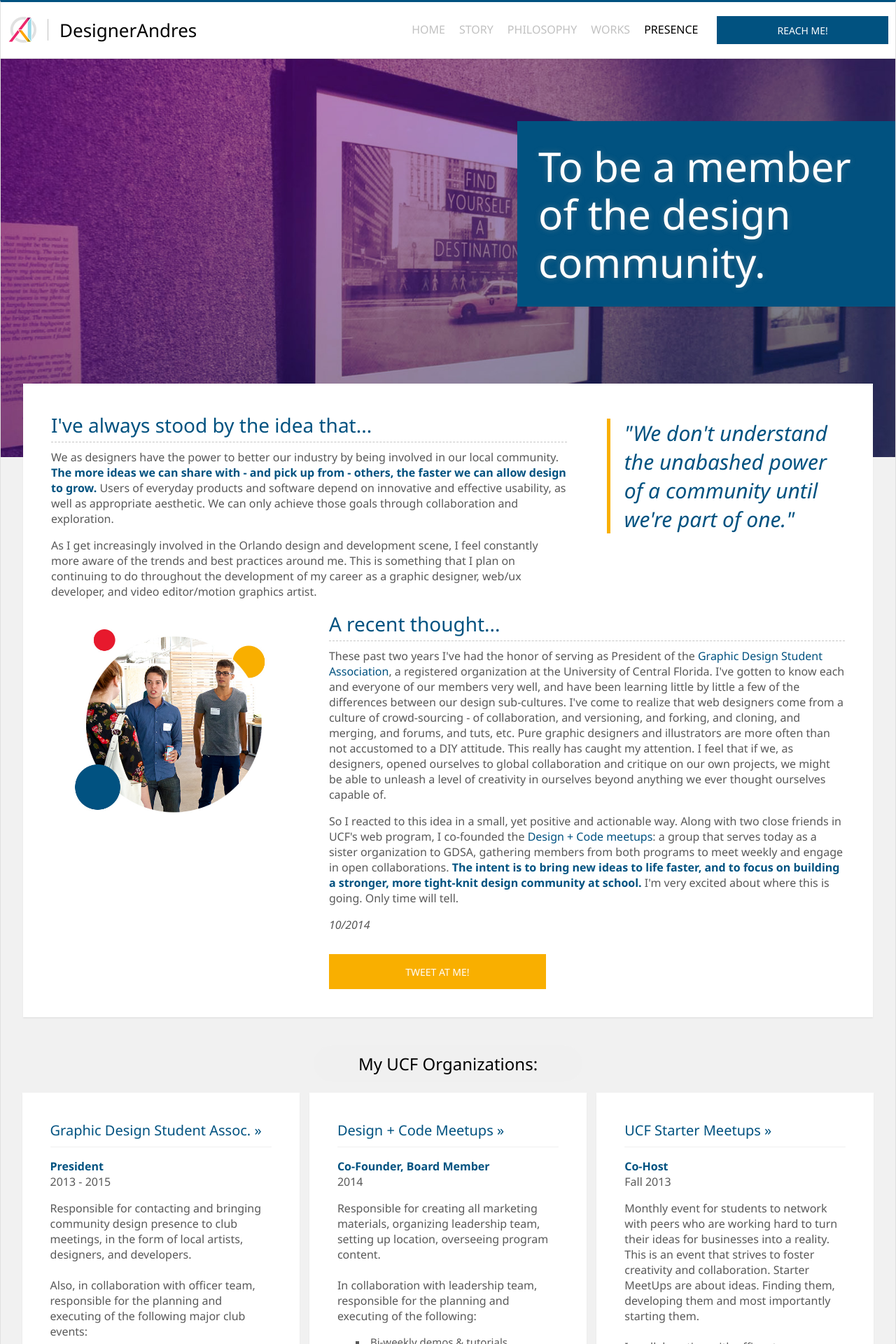
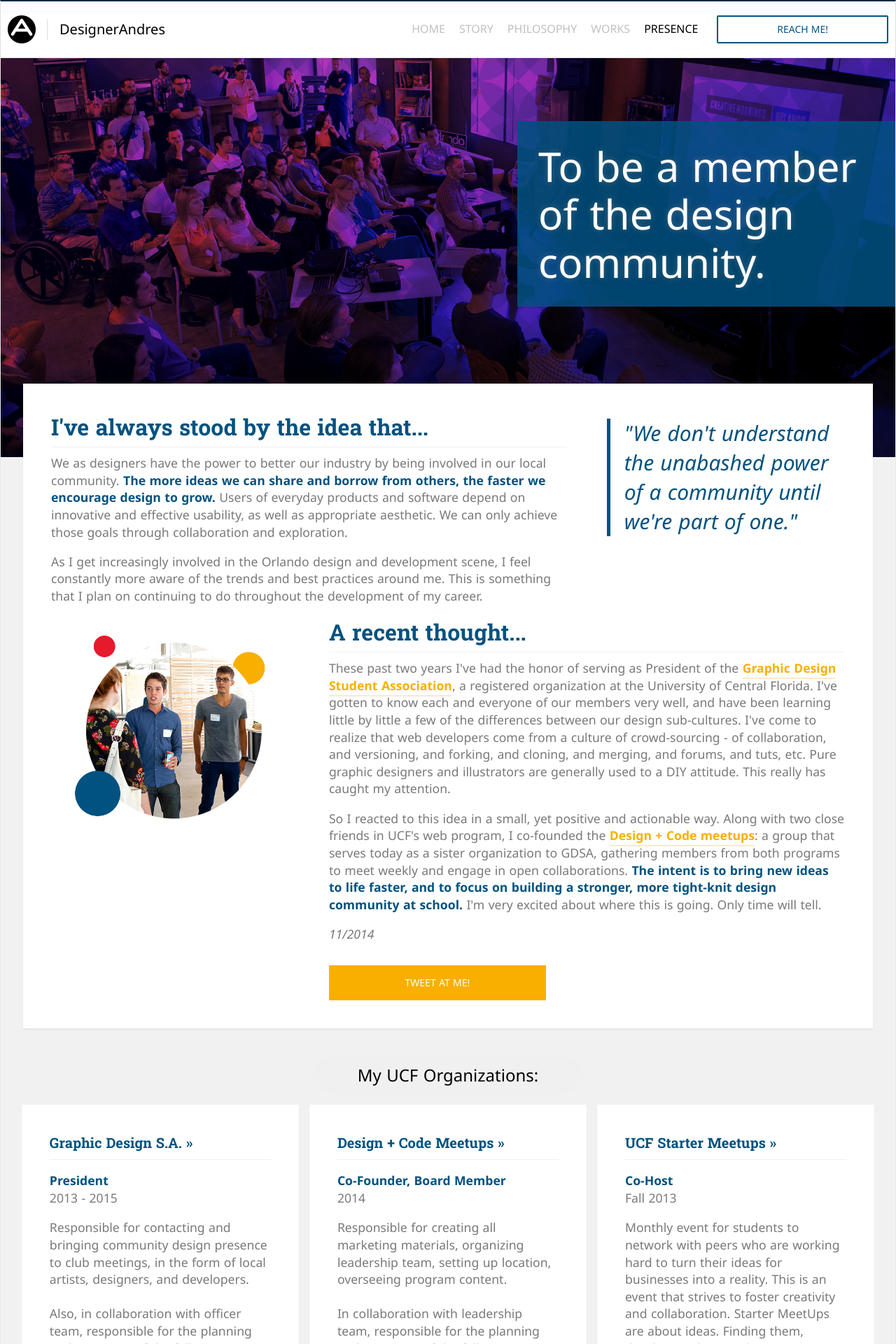
Before and after one commit to designerandres/DesignerAndres-v2, a PHP site: page /presence.php in a window 1280 px wide. Shown: the top 1920 px of the page at 70% size. Run offline with PHP 8.4, Linux system fonts and the light colour scheme; some libraries are stand-ins or nearby versions.

Commit message:
Typography, Images, Logo Update
Changed title font-sizes to percentages, updated the banner image
graphics, changed the look of blue (secondary) buttons, and updated
logo with an interim look.

```diff
--- a/css/careers.css
+++ b/css/careers.css
@@ -1,10 +1,13 @@
 @charset "utf-8";
 /**************************************************************  CONFIGURATION  **************************************************************/
+@import url(http://fonts.googleapis.com/css?family=Roboto+Slab:700);
 * {
 	-webkit-box-sizing: border-box;
 	-moz-box-sizing: border-box;
 	box-sizing: border-box;
 	font-family: "Segoe UI", Frutiger, "Frutiger Linotype", "Dejavu Sans", "Helvetica Neue", Arial, sans-serif;
+    line-height: 1.4;
+    word-spacing: 0.04545em;
 	-webkit-font-smoothing: antialiased;
 	outline:0;
 }
@@ -30,8 +33,8 @@
 	background-color:#f1f1f1;
 }
 p, li{
-	color:#595959;
-	font-size:16px;
+	color:#797979;
+	font-size:110%;
 }
 a img{
 	border:0;
@@ -39,6 +42,12 @@
 a{
 	text-decoration:none;
 	color:#015280;
+}
+p a{
+    color:#f9af00;
+    font-weight:bold;
+    padding-bottom: 2px;
+    border-bottom: 0.13em solid #f9ebca;
 }
 b{
 	color:#015280;
@@ -50,8 +59,8 @@
 }
 .universalContainer{
 	max-width:1600px;
-	border-left:solid 1px #E0E0E0;
-	border-right:solid 1px #E0E0E0;
+	border-left:solid 1px #e8e8e8;
+	border-right:solid 1px #e8e8e8;
 	margin:0 auto;
 	height:100%;
 	overflow:auto;
@@ -181,20 +190,19 @@
 	margin:0px;
 	font-weight:normal;
 	color:black;
-	font-size: 26px;
+	font-size: 20px;
 	line-height: 40px;
 }
 header.careersPageHeader{
 	position:fixed;
 	z-index:1000000 !important;
-	border-top:3px #015280 solid;
+	border-top:2px #04293F solid;
     top:0;
     width: 100%;
     z-index: 100;
 	border-left:solid 1px #E0E0E0;
 	border-right:solid 1px #E0E0E0;
-	background-color:white;
-	border-bottom:solid 1px #e0e0e0;
+	background-color:rgba(255,255,255,.98);
 	min-height:60px;
 	padding:20px 0 20px 0;
 	-webkit-box-shadow: 0px 2px 2px 0px rgba(0,0,0,0.05);
@@ -264,12 +272,19 @@
 	background-color:#004f9f;
 }
 button.headerButton{
-	background-color:#015280;;
+	background-color:#fff;
 	height:40px;
-	border-radius:0;
+	border-radius:2px;
+    border:2px solid #015280;
+    color:#015280;
+    font-weight:500;
 	display:inline-block;
 	width:29%;
 	margin-left: 2%;
+}
+button.headerButton:hover{
+    border:2px solid #015280;
+    color:white;
 }
 button.resumeButton{
 	margin: 20px 0;
@@ -410,19 +425,19 @@
 	float:left;
 }
 .headerQuote.blue{
-	background-color:#015280;
+	background-color:rgba(1,82,128,.85);
 }
 .headerQuote.yellow{
-	background-color:#f9af00;
+	background-color:rgba(249,175,0,.85);
 }
 .headerQuote.green{
-	background-color:#0AC29D;
+	background-color:rgba(10,194,157,.85);
 }
 .headerQuote.purple{
-	background-color:#BB0069;
+	background-color:rgba(187,0,105,.85);
 }
 .headerQuote.indigo{
-	background-color:#800176;
+	background-color:rgba(128,1,118,.85);
 }
 .headerQuote h1{
 	margin:0;
@@ -451,11 +466,12 @@
 	overflow:hidden;
 }
 .mainContentTitle{
-	border-bottom:dashed 1px #c6c6c6;
+	border-bottom: 1px solid #f0f0f0;
 	width:100%;
-	font-size:28px;
+	font-size:200%;
 	color:#015280;
 	padding-bottom: 5px;
+    font-family: 'Roboto Slab', serif;
 }
 .mainContentCopy{
 	margin-top:10px;
@@ -476,13 +492,8 @@
 	font-style: italic;
 }
 .sideQuote.home{
-	color:#f9af00;
+	color:#015280;
 	border-left:solid 5px #015280;
-	padding:0 0 0 20px;
-}
-.sideQuote.careers{
-	color:#015280;
-	border-left:solid 5px #f9af00;
 	padding:0 0 0 20px;
 }
 .floatClearer{
@@ -517,9 +528,9 @@
     transition: all 250ms linear;
 }
 .ContentContainerThirds:hover{
-	-webkit-box-shadow: 0px 0px 10px 1px rgba(128, 1, 118, 0.3);
-	-moz-box-shadow: 0px 0px 10px 1px rgba(128, 1, 118, 0.3);
-	box-shadow: 0px 0px 10px 1px rgba(128, 1, 118, 0.3);
+	-webkit-box-shadow: 0px 0px 10px 1px #d8d8d8;
+	-moz-box-shadow: 0px 0px 10px 1px #d8d8d8;
+	box-shadow: 0px 0px 10px 1px #d8d8d8;
 }
 .ContentContainerThirds.works{
 	padding:0px;
@@ -565,10 +576,13 @@
 	background-image:url(../img/9.jpg);
 }
 .thirdsTitle{
+    border-bottom:1px solid #f0f0f0;
+}
+.thirdsTitle, .thirdsTitle a{
 	font-size:20px;
-	border-bottom:1px solid #f0f0f0;
 	padding-bottom:10px;
 	margin-bottom:10px;
+    font-family: 'Roboto Slab', serif;
 }
 h1.sectionTitle{
 	font-weight:normal;
@@ -681,6 +695,12 @@
 /**************************************************************  MEDIA QUERIES - TABLET  **************************************************************/
 @media screen and (max-width:980px) {
 /**************************************************************  TABLET - HEADER  **************************************************************/
+* {
+    line-height: inherit;
+}
+p a{
+    border-bottom:none;
+}
 header.careersPageHeader .topLogo, nav.careersPageNav{
 	margin:10px 5px;
 	overflow:hidden;
@@ -707,8 +727,8 @@
 	padding:0;
 }
 header.careersPageHeader .topLogo{
-	max-width:65px;
-	max-height:39px;
+	max-width:64px;
+	max-height:40px;
 	margin-top: 15px;
 }
 .mobileNavContainer{
@@ -736,7 +756,7 @@
 	display:inline-block;
 	width:18%;
 	text-align:center;
-	line-height:40px;
+	line-height:40px !important;
 	cursor:pointer;
 	text-decoration:none;
 	color:#999;
@@ -835,7 +855,7 @@
 	font-size:16px;
 }
 .mainContentTitle{
-	font-size:20px;
+	font-size:150%;
 }
 nav.careersPageNav {
 	width: 42%;
--- a/presence.php
+++ b/presence.php
@@ -147,19 +147,19 @@
 			<div class="floatClearer">
 				<article class="mainContent twoThirds left">
 					<div class="mainContentTitle">I've always stood by the idea that...</div>
-					<p class="mainContentCopy">We as designers have the power to better our industry by being involved in our local community. <b>The more ideas we can share with - and pick up from - others, the faster we can allow design to grow.</b> Users of everyday products and software depend on innovative and effective usability, as well as appropriate aesthetic. We can only achieve those goals through collaboration and exploration.  </p>
-                    <p class="mainContentCopy">As I get increasingly involved in the Orlando design and development scene, I feel constantly more aware of the trends and best practices around me. This is something that I plan on continuing to do throughout the development of my career as a graphic designer, web/ux developer, and video editor/motion graphics artist.</p>
+					<p class="mainContentCopy">We as designers have the power to better our industry by being involved in our local community. <b>The more ideas we can share and borrow from others, the faster we encourage design to grow.</b> Users of everyday products and software depend on innovative and effective usability, as well as appropriate aesthetic. We can only achieve those goals through collaboration and exploration.  </p>
+                    <p class="mainContentCopy">As I get increasingly involved in the Orlando design and development scene, I feel constantly more aware of the trends and best practices around me. This is something that I plan on continuing to do throughout the development of my career.</p>
 				</article>
 				<article class="sideQuoteContainer oneThird right">
-					<div class="sideQuote careers">"We don't understand the unabashed power of a community until we're part of one."</div>
+					<div class="sideQuote home">"We don't understand the unabashed power of a community until we're part of one."</div>
 				</article>
 			</div>
 			<div class="floatClearer">
 				<article class="mainContent twoThirds right">
 					<div class=" desktopOnly">
 						<div class="mainContentTitle">A recent thought...</div>
-						<p class="mainContentCopy">These past two years I've had the honor of serving as President of the <a href="http://www.gdsaucf.com" target="_blank">Graphic Design Student Association</a>, a registered organization at the University of Central Florida. I've gotten to know each and everyone of our members very well, and have been learning little by little a few of the differences between our design sub-cultures. I've come to realize that web designers come from a culture of crowd-sourcing - of collaboration, and versioning, and forking, and cloning, and merging, and forums, and tuts, etc. Pure graphic designers and illustrators are more often than not accustomed to a DIY attitude. This really has caught my attention. I feel that if we, as designers, opened ourselves to global collaboration and critique on our own projects, we might be able to unleash a level of creativity in ourselves beyond anything we ever thought ourselves capable of. </p>
-						<p class="mainContentCopy">So I reacted to this idea in a small, yet positive and actionable way. Along with two close friends in UCF's web program, I co-founded the <a href="https://www.facebook.com/mastersofwebUCF" target="_blank">Design + Code meetups</a>: a group that serves today as a sister organization to GDSA, gathering members from both programs to meet weekly and engage in open collaborations. <b>The intent is to bring new ideas to life faster, and to focus on building a stronger, more tight-knit design community at school.</b> I'm very excited about where this is going. Only time will tell. </p> <p><i>10/2014</i></p>
+						<p class="mainContentCopy">These past two years I've had the honor of serving as President of the <a href="http://www.gdsaucf.com" target="_blank">Graphic Design Student Association</a>, a registered organization at the University of Central Florida. I've gotten to know each and everyone of our members very well, and have been learning little by little a few of the differences between our design sub-cultures. I've come to realize that web developers come from a culture of crowd-sourcing - of collaboration, and versioning, and forking, and cloning, and merging, and forums, and tuts, etc. Pure graphic designers and illustrators are generally used to a DIY attitude. This really has caught my attention. </p>
+						<p class="mainContentCopy">So I reacted to this idea in a small, yet positive and actionable way. Along with two close friends in UCF's web program, I co-founded the <a href="https://www.facebook.com/mastersofwebUCF" target="_blank">Design + Code meetups</a>: a group that serves today as a sister organization to GDSA, gathering members from both programs to meet weekly and engage in open collaborations. <b>The intent is to bring new ideas to life faster, and to focus on building a stronger, more tight-knit design community at school.</b> I'm very excited about where this is going. Only time will tell. </p> <p><i>11/2014</i></p>
 					</div>
 				<a href="https://twitter.com/DesignerAndres" target="_blank">
 				<button type="button" class="contentButton">TWEET AT ME!</button>
@@ -174,7 +174,7 @@
         <div class="thirdsWrapper">
         	<h1 class="sectionTitle">My UCF Organizations:</h1>
             <a href="http://www.gdsaucf.com" target="_blank"><div class="ContentContainerThirds">
-                <div class="thirdsTitle">Graphic Design Student Assoc. &raquo;</div>
+                <div class="thirdsTitle">Graphic Design S.A. &raquo;</div>
                 <p class="thirdsSubtitle" id="leadership">
                 	<p><b>President</b><br />2013 - 2015</p>
                 	<p>Responsible for contacting and bringing community design presence to club meetings, in the form of local artists, designers, and developers.<br /><br />Also, in collaboration with officer team, responsible for the planning and executing of the following major club events:</p>
--- a/story.php
+++ b/story.php
@@ -255,7 +255,7 @@
         <div class="thirdsWrapper">
         	<h1 class="sectionTitle">Leadership:</h1>
             <a href="http://www.gdsaucf.com" target="_blank"><div class="ContentContainerThirds">
-                <div class="thirdsTitle">Graphic Design Student Assoc. &raquo;</div>
+                <div class="thirdsTitle">Graphic Design S.A. &raquo;</div>
                 <p class="thirdsSubtitle" id="leadership"><span>President</span><br />2013 - 2015
                 </p>
         	</div></a>
```
Also changed, not shown: index.php (+5 -5 lines), img/Logo.png, img/aboutBanner.jpg, img/benefitsBanner.jpg, img/careersBanner.jpg, img/homeBanner2.jpg, img/icon.gif, img/internshipsBanner.jpg.
